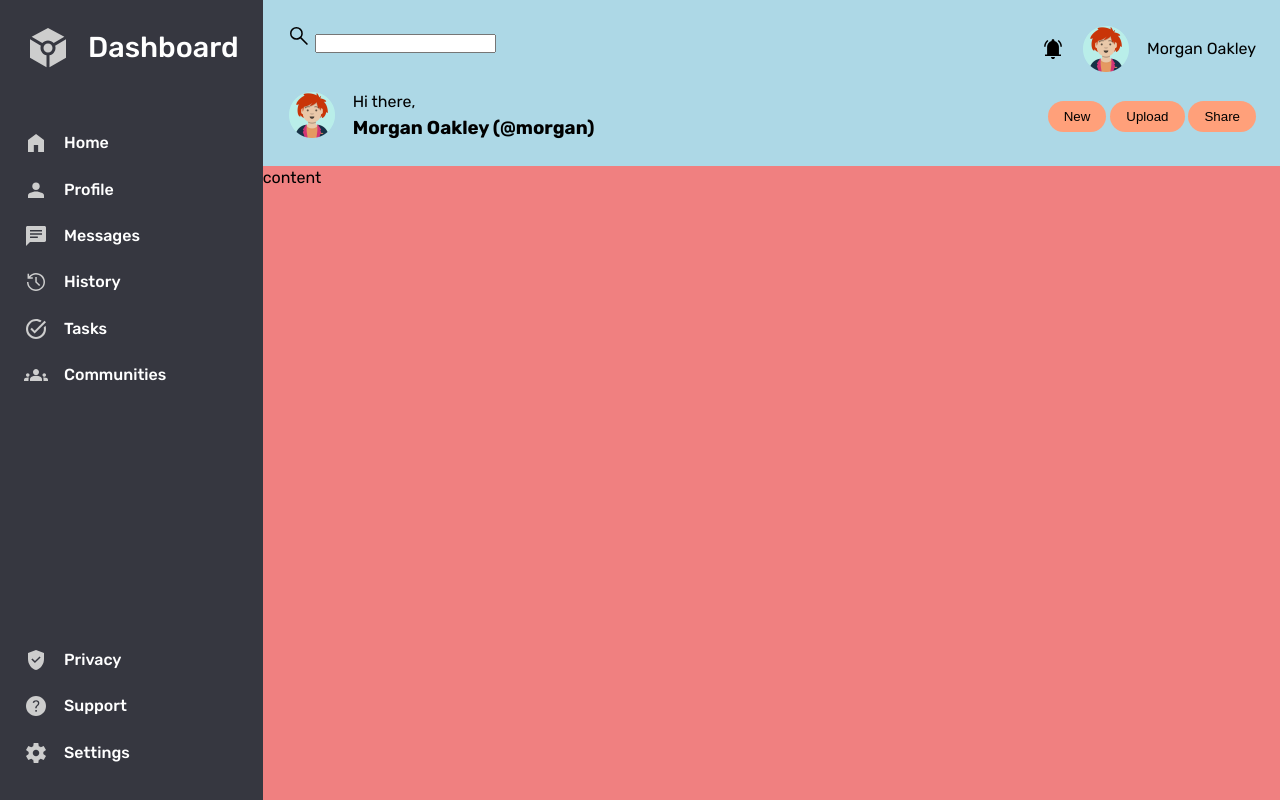
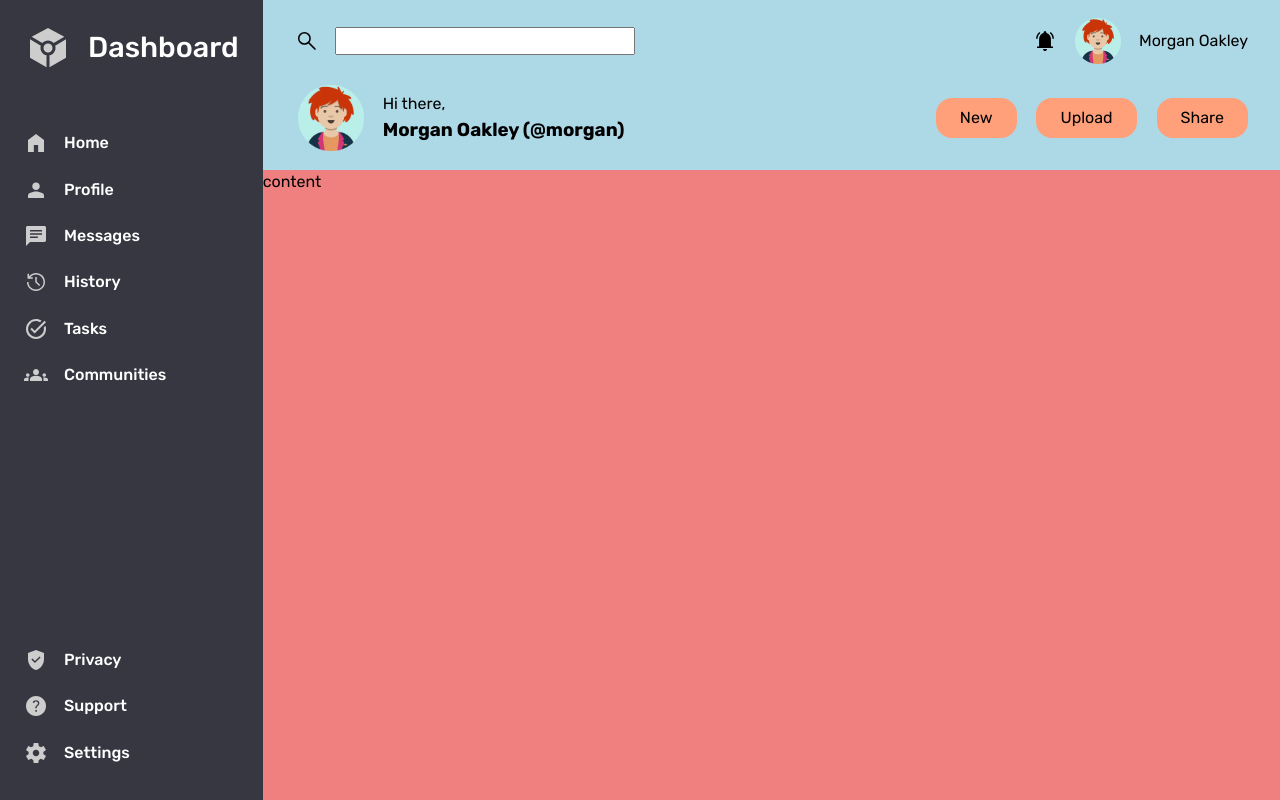
Before and after one commit to Ver0s/odin-admin-dashboard, a plain HTML site: page index.html in a window 1280 px wide. Drawn offline with Linux system fonts and the light colour scheme.

Commit message:
change spacing in header

```diff
--- a/style.css
+++ b/style.css
@@ -22,7 +22,9 @@ button {
     border: none;
     background-color: lightsalmon;
     border-radius: 1rem;
-    padding: 0.5rem 1rem;
+    padding: 0.5rem 1.5rem;
+    cursor: pointer;
+    font: inherit;
 }
 
 /* Set global icon size */
@@ -93,10 +95,21 @@ img[src*="avatar"] {
 /* MAIN -> HEADER*/
 #header {
     background-color: lightblue;
-    padding: 1.5rem;
+    padding: 1rem 2rem;
     display: grid;
     row-gap: 1rem;
-    grid-template-columns: 3fr 1fr;
+    grid-template-columns: 3fr auto;
+}
+
+.search-field {
+    display: flex;
+    align-items: center;
+    gap: 1rem;
+}
+
+.search-field input {
+    width: 300px;
+    padding: 0.3rem;
 }
 
 .profile {
@@ -108,7 +121,13 @@ img[src*="avatar"] {
 
 .greeting {
     display: flex;
+    align-items: center;
     gap: 1rem;
+}
+
+.greeting img[src*="avatar"] {
+    width: 72px;
+    height: 72px;
 }
 
 .main-btns {
@@ -116,4 +135,7 @@ img[src*="avatar"] {
     justify-self: end;
 }
 
+.main-btns button {
+    margin-left: 1rem;
+}
 /* MAIN -> CONTENT*/
```
